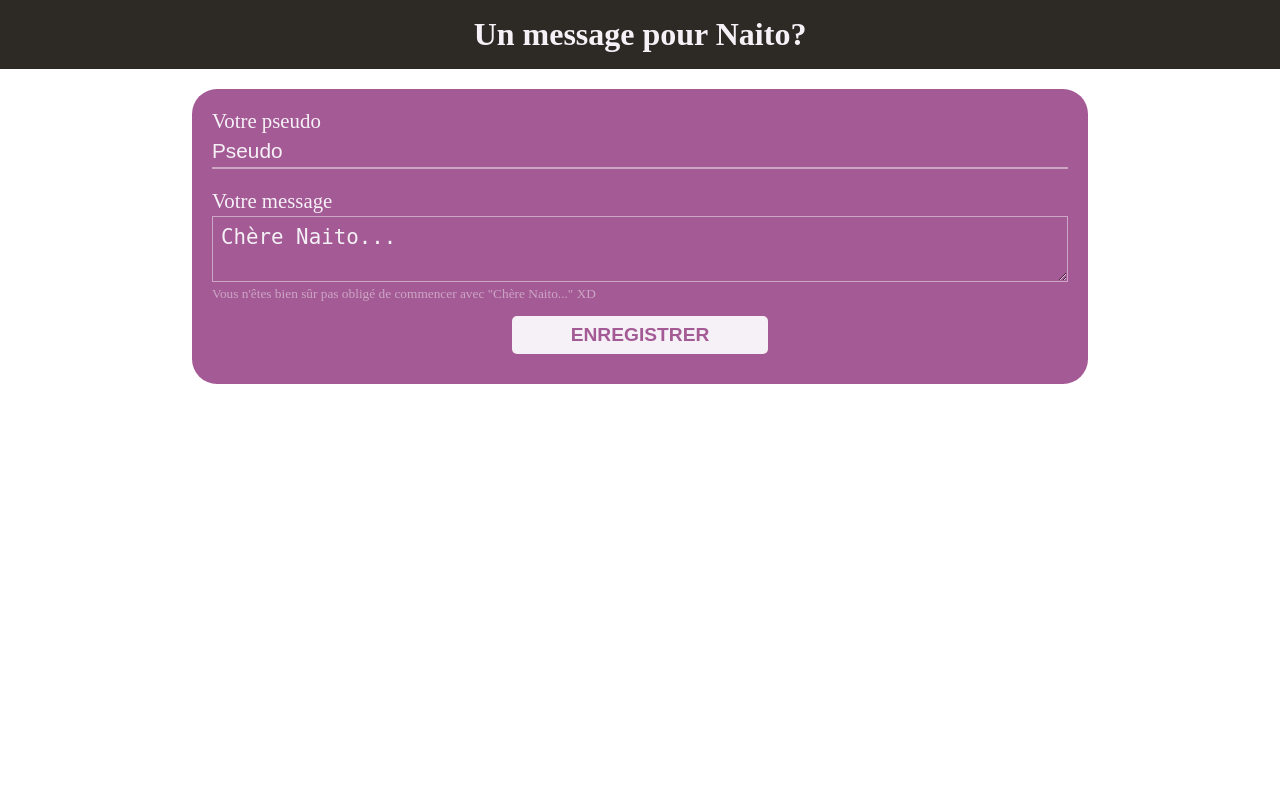
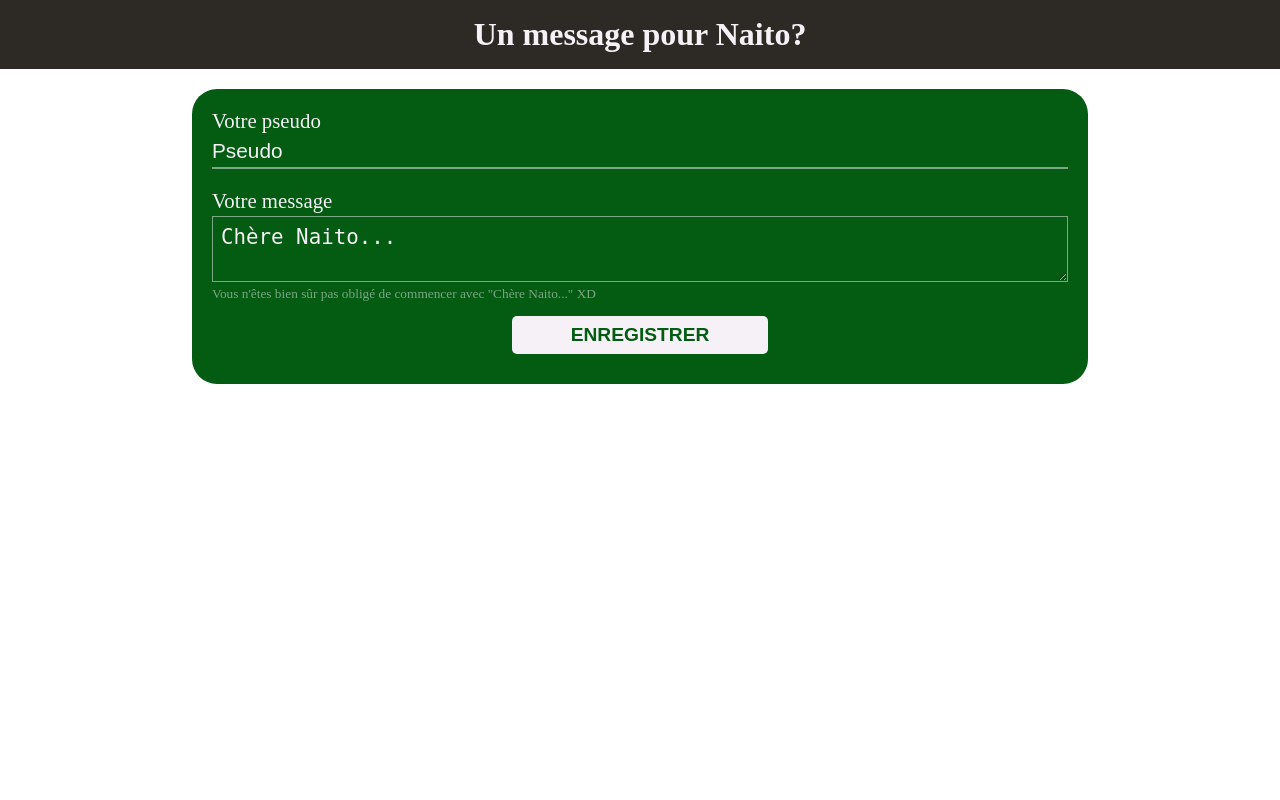
Before and after one commit to spychest/TopsyCrete, a Symfony app: template templates/message/index.html.twig in a window 1280 px wide. Run offline with Twig, Linux system fonts and the light colour scheme; the template is opened without the code that fills it, so the values that code supplies are empty; some libraries are stand-ins or nearby versions.

Commit message:
Update website for Naito

```diff
--- a/public/style/root.css
+++ b/public/style/root.css
@@ -2,7 +2,7 @@
 
 :root {
     --blue: #3CB4E5;
-    --pink: #A45A95;
+    --pink: #045b12;
     --white: #F5F1F6;
     --white-50: rgba(245,241,246,0.5);
     --black: #2D2A26;
```
